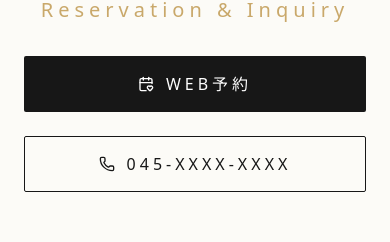
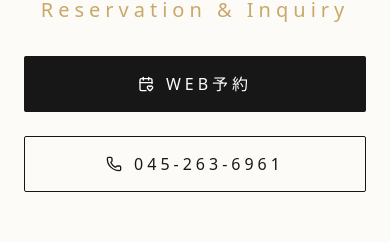
Before and after one commit to SocialBoost1201/Animo, a Next.js app: page / in a window 390 px wide. Shown: the part 1855-2097 px from the top of the page. Built offline with nearby package versions, Linux system fonts and the light colour scheme; no server answers; the database is empty; a web font is replaced by a local one.

Commit message:
fix: replace all placeholder phone numbers with official number 045-263-6961

```diff
--- a/app/(public)/page.tsx
+++ b/app/(public)/page.tsx
@@ -107,9 +107,9 @@ export default async function HomePage() {
                 </Link>
               </Button>
               <Button asChild variant="outline" size="lg" className="w-full sm:w-auto luxury-tracking font-medium border-[#171717] text-[#171717] hover:bg-[#171717] hover:text-white">
-                <a href="tel:045-xxxx-xxxx">
+                <a href="tel:045-263-6961">
                   <Phone className="mr-3 w-4 h-4" />
-                  045-XXXX-XXXX
+                  045-263-6961
                 </a>
               </Button>
             </div>
--- a/components/layouts/Footer.tsx
+++ b/components/layouts/Footer.tsx
@@ -71,8 +71,8 @@ export const Footer = () => {
               </li>
               <li className="flex items-center mt-4">
                 <Phone className="w-5 h-5 mr-3 flex-shrink-0 text-[var(--color-gold)]" />
-                <a href="tel:045-xxxx-xxxx" className="hover:text-white transition-colors">
-                  045-XXXX-XXXX
+                <a href="tel:045-263-6961" className="hover:text-white transition-colors">
+                  045-263-6961
                 </a>
               </li>
               <li className="mt-6 pt-6 border-t border-white/10">
--- a/components/layouts/Header.tsx
+++ b/components/layouts/Header.tsx
@@ -137,7 +137,7 @@ export const Header = () => {
                   Reserve
                 </Link>
                 <a
-                  href="tel:045-xxxx-xxxx"
+                  href="tel:045-263-6961"
                   className="w-full text-center py-4 border border-[#171717] text-[#171717] text-xs font-serif luxury-tracking uppercase"
                 >
                   Call Now
--- a/components/layouts/StickyCTA.tsx
+++ b/components/layouts/StickyCTA.tsx
@@ -39,7 +39,7 @@ export const StickyCTA: React.FC = () => {
             </a>
 
             <a
-              href="tel:045-xxxx-xxxx"
+              href="tel:045-263-6961"
               className="flex-1 flex flex-col items-center justify-center border-r border-gray-100 text-[#171717] hover:bg-gray-50 transition-colors"
             >
               <Phone className="w-5 h-5 mb-1" />
--- a/components/seo/LocalBusinessSchema.tsx
+++ b/components/seo/LocalBusinessSchema.tsx
@@ -7,7 +7,7 @@ export function LocalBusinessSchema() {
     "name": "Club Animo",
     "image": "https://animo.example.com/images/ogp.jpg",
     "url": "https://animo.example.com/",
-    "telephone": "045-XXX-XXXX", // TBD: 実際の電話番号
+    "telephone": "045-263-6961", // TBD: 実際の電話番号
     "address": {
       "@type": "PostalAddress",
       "streetAddress": "町名番地ビル名", // TBD: 実際の住所
```
